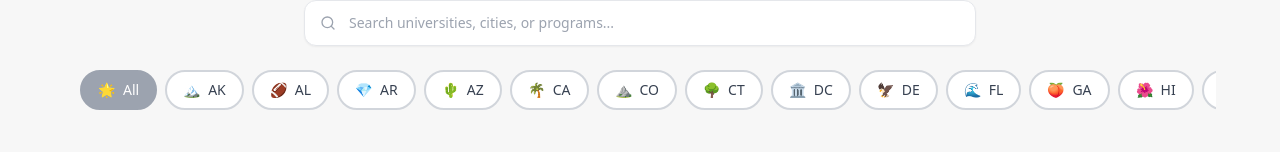
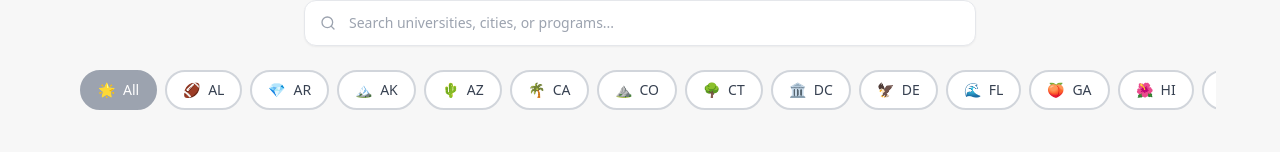
Before and after one commit to djahern-max/magicscholar_frontend, a Next.js app: page / in a window 1280 px wide. Shown: the part 202-354 px from the top of the page. Built offline with nearby package versions, Linux system fonts and the light colour scheme; no server answers.

Commit message:
changed the order of schools

```diff
--- a/src/components/search/StateFilteredSearch.tsx
+++ b/src/components/search/StateFilteredSearch.tsx
@@ -8,9 +8,9 @@ const API_BASE_URL = process.env.NEXT_PUBLIC_API_URL || 'http://localhost:8000';
 // Your available states with icons (using abbreviations)
 const AVAILABLE_STATES = [
     { code: 'ALL', name: 'All', icon: '🌟' },
-    { code: 'AK', name: 'AK', icon: '🏔️' },
     { code: 'AL', name: 'AL', icon: '🏈' },
     { code: 'AR', name: 'AR', icon: '💎' },
+    { code: 'AK', name: 'AK', icon: '🏔️' },
     { code: 'AZ', name: 'AZ', icon: '🌵' },
     { code: 'CA', name: 'CA', icon: '🌴' },
     { code: 'CO', name: 'CO', icon: '⛰️' },
@@ -242,8 +242,8 @@ const StateFilterSearch: React.FC<StateFilterSearchProps> = ({ onInstitutionClic
                                 key={state.code}
                                 onClick={() => handleStateClick(state.code)}
                                 className={`px-4 py-2 text-sm font-medium transition-colors border-2 rounded-full whitespace-nowrap ${selectedState === state.code
-                                        ? 'bg-gray-400 text-white border-gray-400'
-                                        : 'bg-white text-gray-700 border-gray-300 hover:bg-gray-100'
+                                    ? 'bg-gray-400 text-white border-gray-400'
+                                    : 'bg-white text-gray-700 border-gray-300 hover:bg-gray-100'
                                     }`}
                             >
                                 <span className="mr-2">{state.icon}</span>
```
